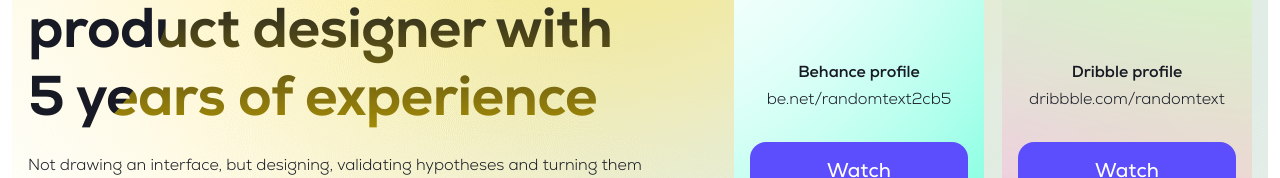
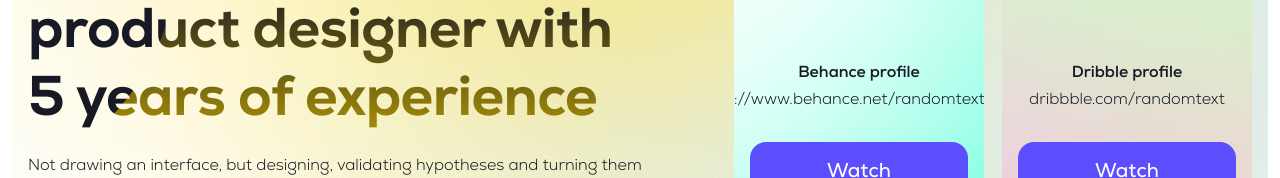
Before and after one commit to sashkashishka/cv-dziu, a React (Vite) app: page / in a window 1280 px wide. Shown: the part 544-722 px from the top of the page. Built offline with nearby package versions, Linux system fonts and the light colour scheme.

Commit message:
«correct-behance-link»

```diff
--- a/src/components/blocks/Main/Main.tsx
+++ b/src/components/blocks/Main/Main.tsx
@@ -46,7 +46,7 @@ export const MainBlock: React.FC = () => {
             <div className={styles.sliderContainer}>
               <Card
                 title="Behance profile"
-                url="be.net/randomtext2cb5"
+                url="https://www.behance.net/randomtext2cb5"
                 icon={behanceIcon}
                 type="behance"
               />
```
